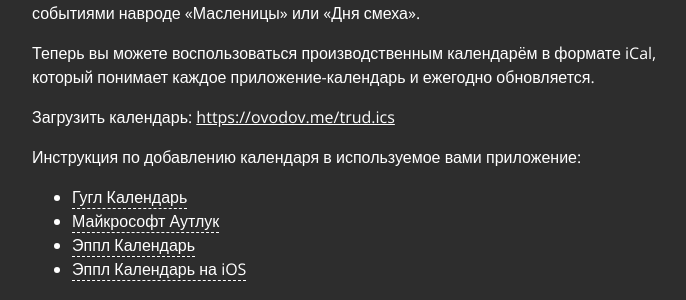
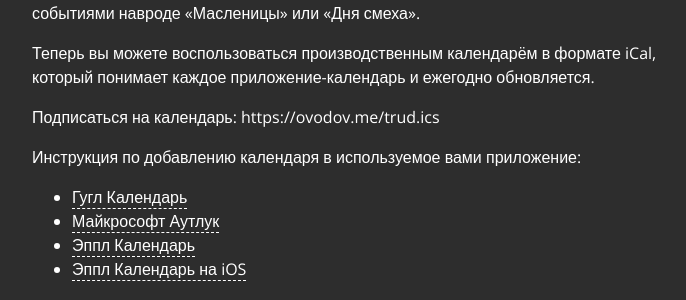
Before and after one commit to borisovodov/ovodovme, a Flask app: page /trud in a window 1280 px wide. Shown: the part 356-656 px from the top of the page, without its empty margins (16-702 px from the left). Run offline with Flask 2, Linux system fonts and the light colour scheme; some libraries are stand-ins or nearby versions.

Commit message:
Убрал ссылку на скачивание файла с календарём.

```diff
--- a/templates/trud.html
+++ b/templates/trud.html
@@ -39,7 +39,7 @@
 					<p>В интернете полно производственных календарей. Бери и пользуйся! Все они предназначены для печати или же доступны на отдельном сайте.</p>
 					<p>Однако многие из нас пользуются приложениями-календарями (например Гугл Календарём или Аутлуком). Проблема в том, что для них не существует полноценного производственного календаря, а стандартные календари с праздниками путают нас событиями навроде «Масленицы» или «Дня смеха».</p>
 					<p>Теперь вы можете воспользоваться производственным календарём в формате iCal, который понимает каждое приложение-календарь и ежегодно обновляется.</p>
-					<p>Загрузить календарь: <a href="https://ovodov.me/trud.ics">https://ovodov.me/trud.ics</a></p>
+					<p>Подписаться на календарь: https://ovodov.me/trud.ics</p>
 					<p>Инструкция по добавлению календаря в используемое вами приложение:</p>
 					<ul>
 						<li><a class="dashedlink" data-toggle="collapse" href="#gInstruction">Гугл Календарь</a></li>
```
